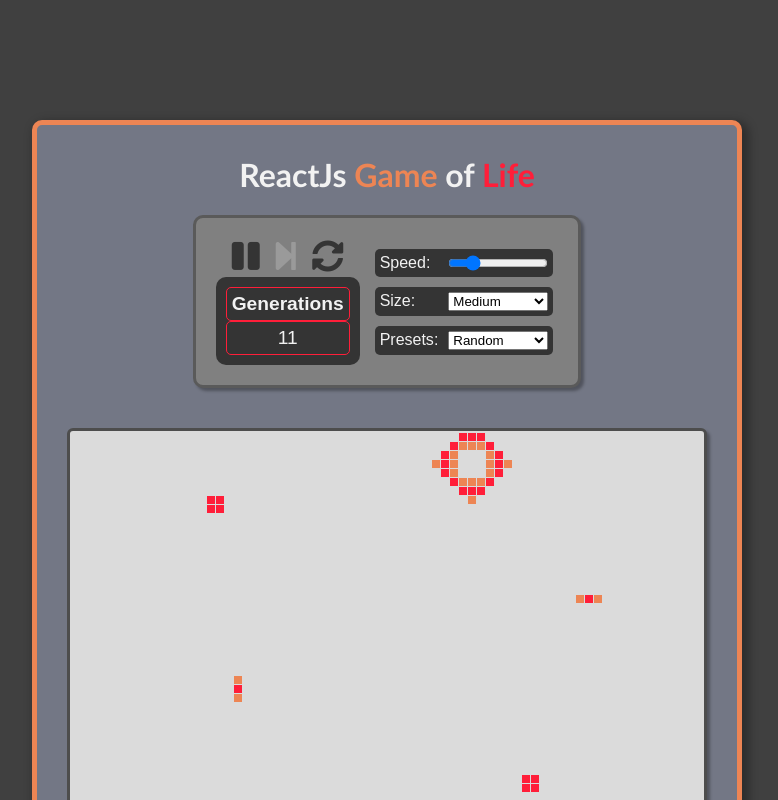
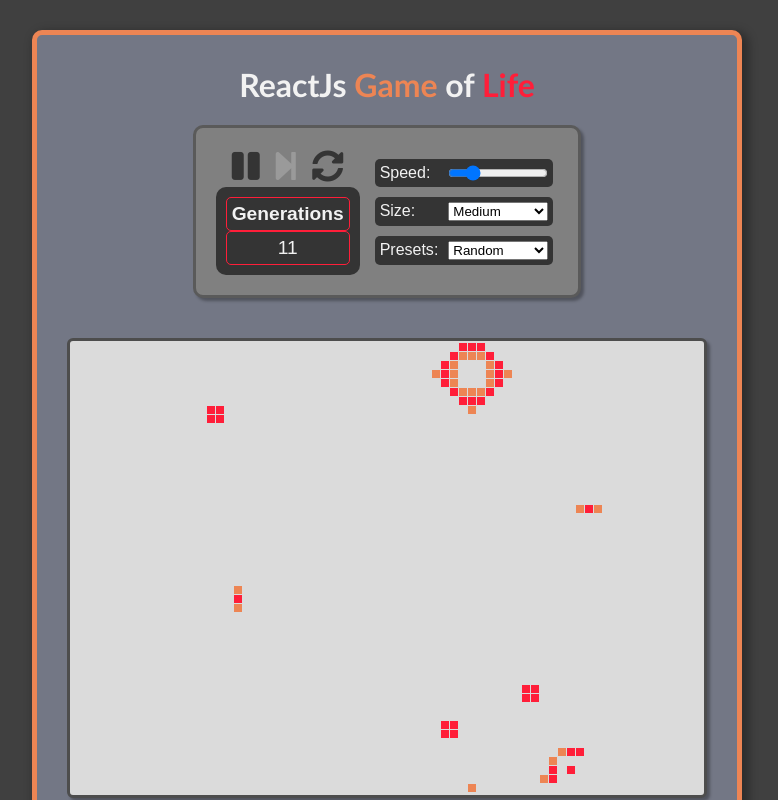
Before and after one commit to oliverdudman/react-game-of-life-fcc, a React app in the folder app/: page / in a window 1280 px wide. Shown: the top 800 px of the page, without its empty margins (253-1031 px from the left). Built offline with nearby package versions, Linux system fonts and the light colour scheme.

Commit message:
sort content global positioning

```diff
--- a/app/src/scss/App.scss
+++ b/app/src/scss/App.scss
@@ -5,6 +5,8 @@
         "modules/board";
 
 html, body {
+  width: 100%;
+  height: 100%;
 
   margin: 0;
   padding: 0;
@@ -13,19 +15,18 @@
   background-color: darken($base-color, 25);
 }
 
- h1{
+ h1 {
     margin-top: 0px;
     font-family: 'Trebuchet MS', 'Lucida Sans Unicode', 'Lucida Grande', 'Lucida Sans', Arial, sans-serif;
     color: $font-color;
  }
 
  #root {
-   height: 100%;
+   padding: 30px;
  }
 
  .game-container {
    position: absolute;
-   top: 15%;
    left: 50%;
    transform: translateX(-50%);
 
```
